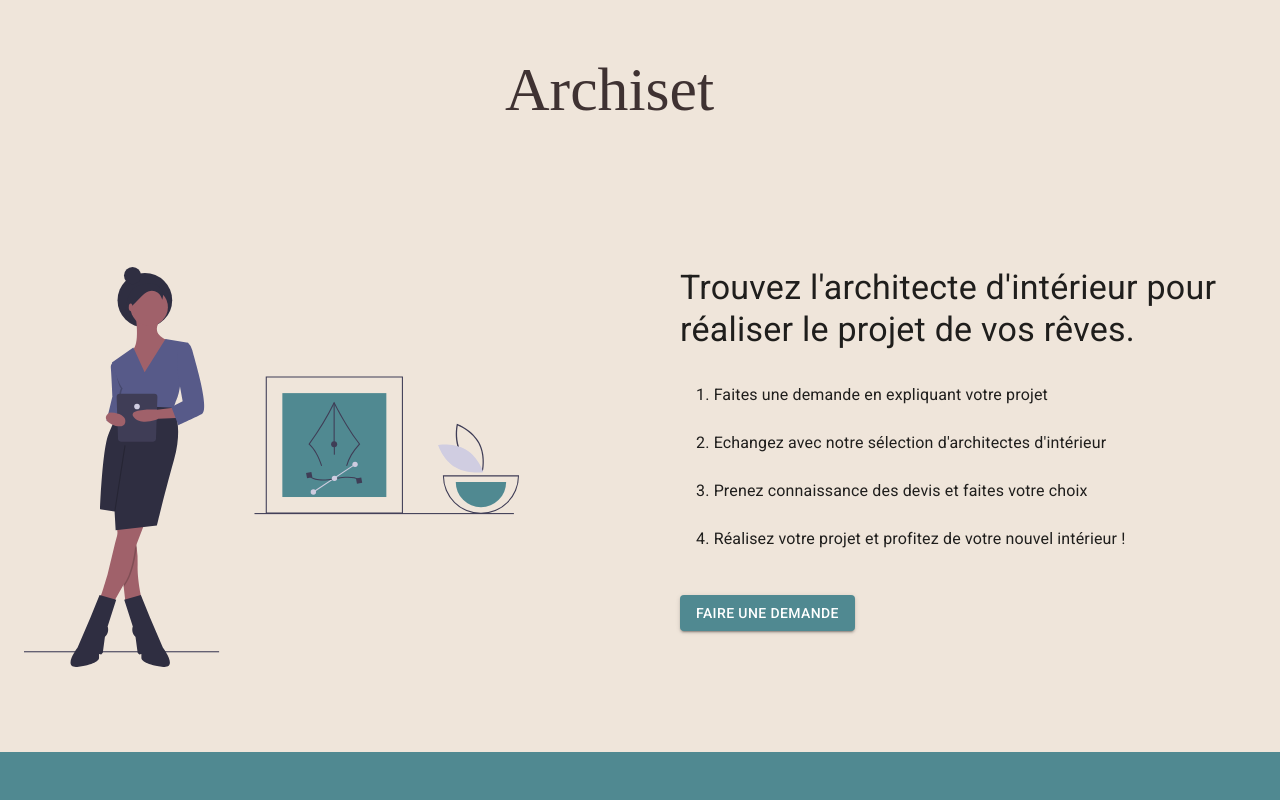
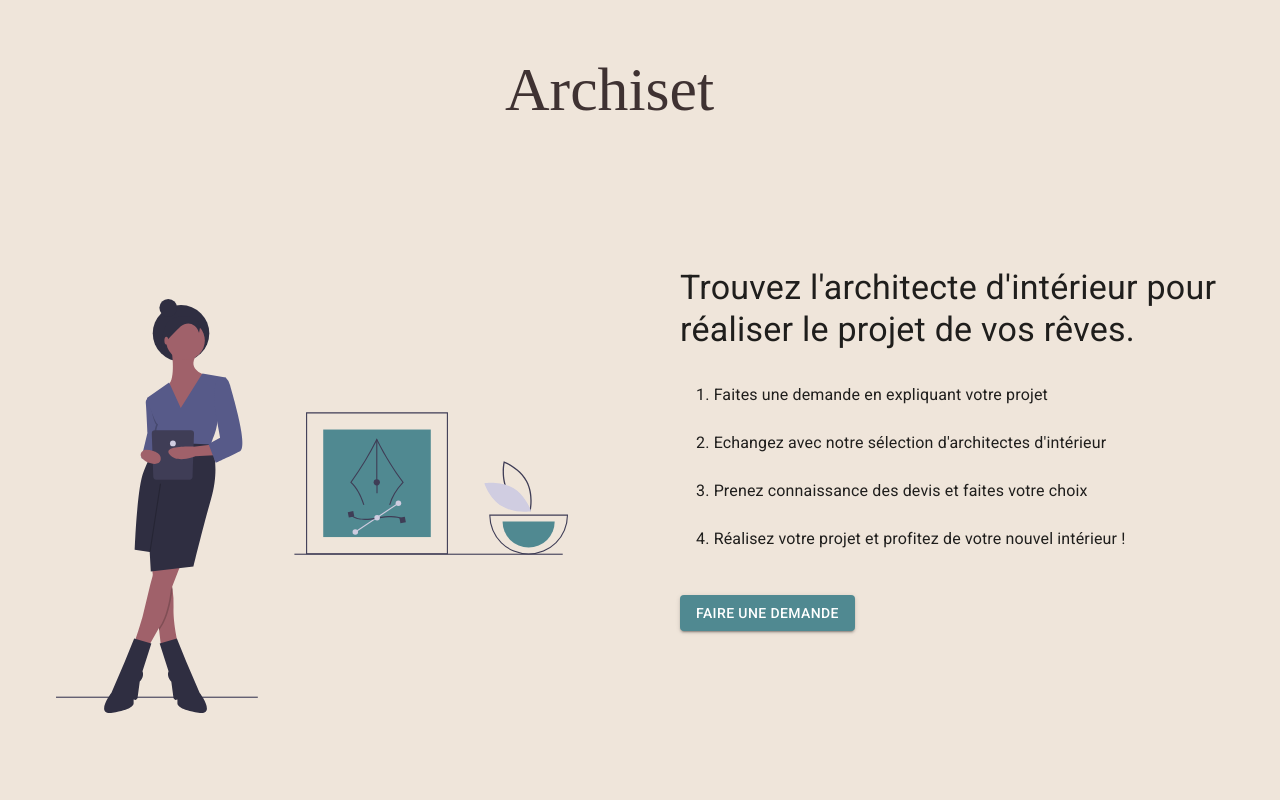
Before and after one commit to rutagara/archiset, a Next.js app: page / in a window 1280 px wide. Shown: the top 800 px of the page. Built offline with nearby package versions, Linux system fonts and the light colour scheme.

Commit message:
make image fluid

```diff
--- a/pages/index.js
+++ b/pages/index.js
@@ -1,4 +1,5 @@
 import React from 'react';
+import { makeStyles } from '@material-ui/core/styles';
 
 import Container from '@material-ui/core/Container';
 import Box from '@material-ui/core/Box';
@@ -14,8 +15,16 @@ import Header from '../src/header';
 import QuoteRequestDialog from '../src/quote-request-dialog';
 import TitlebarGridList from '../src/projects-grid-list';
 
+const useStyles = makeStyles({
+  root: {
+    width: '100%'
+  },
+});
+
 const Introduction = () => {
   const [open, setOpen] = React.useState(false);
+
+  const classes = useStyles();
 
   const openQuoteRequest = () => {
     setOpen(true);
@@ -31,7 +40,9 @@ const Introduction = () => {
         <Container>
           <Grid container spacing={10}>
             <Grid xs={12} md={6} item>
-              <img src="/undraw_interior_design_9i70.svg" height="400px"></img>
+              <Box p={4}>
+                <img src="/undraw_interior_design_9i70.svg" alt="interior-designer" className={classes.root}></img>
+              </Box>
             </Grid>
             <Grid xs={12} md={6} item>
               <Typography gutterBottom variant="h4">
```
